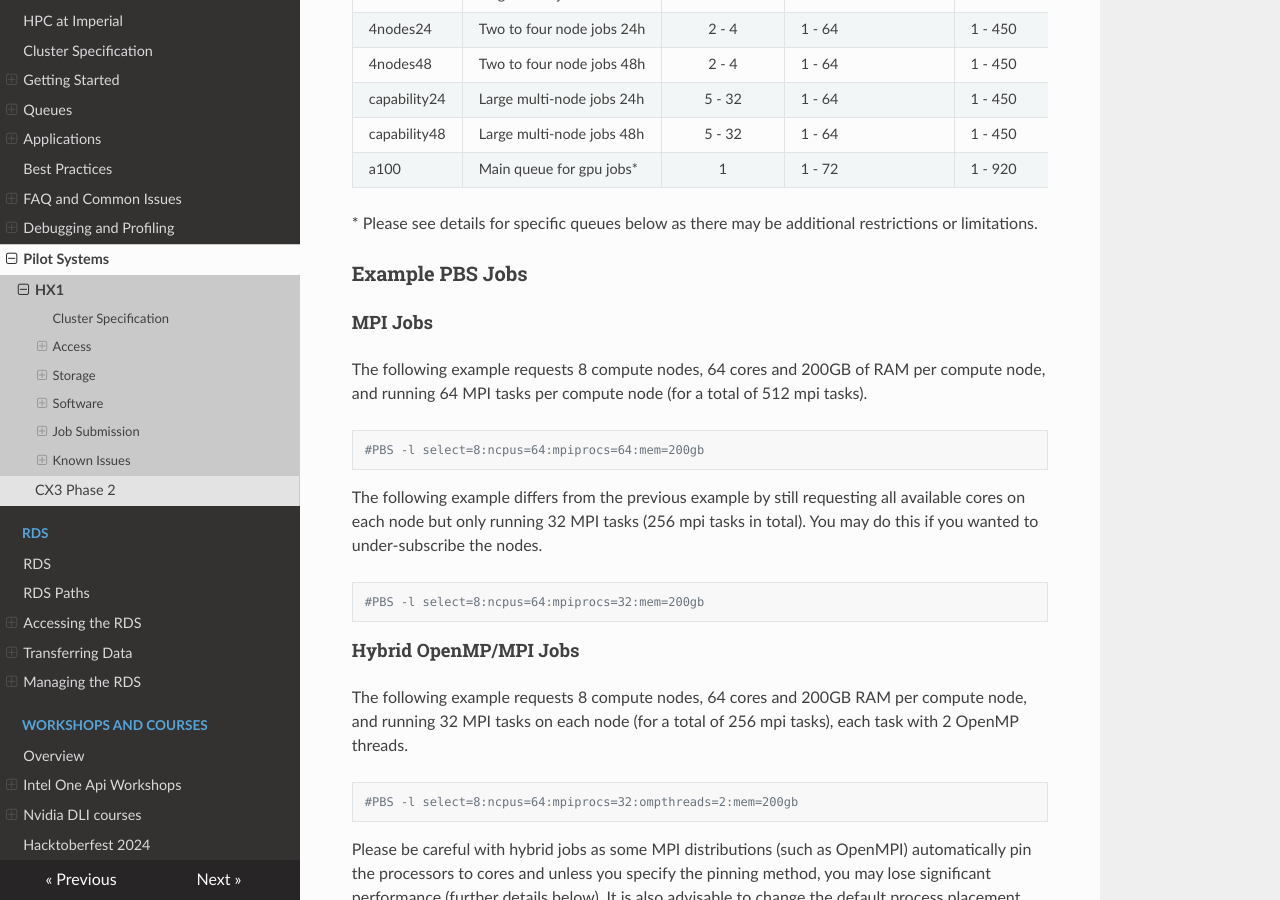
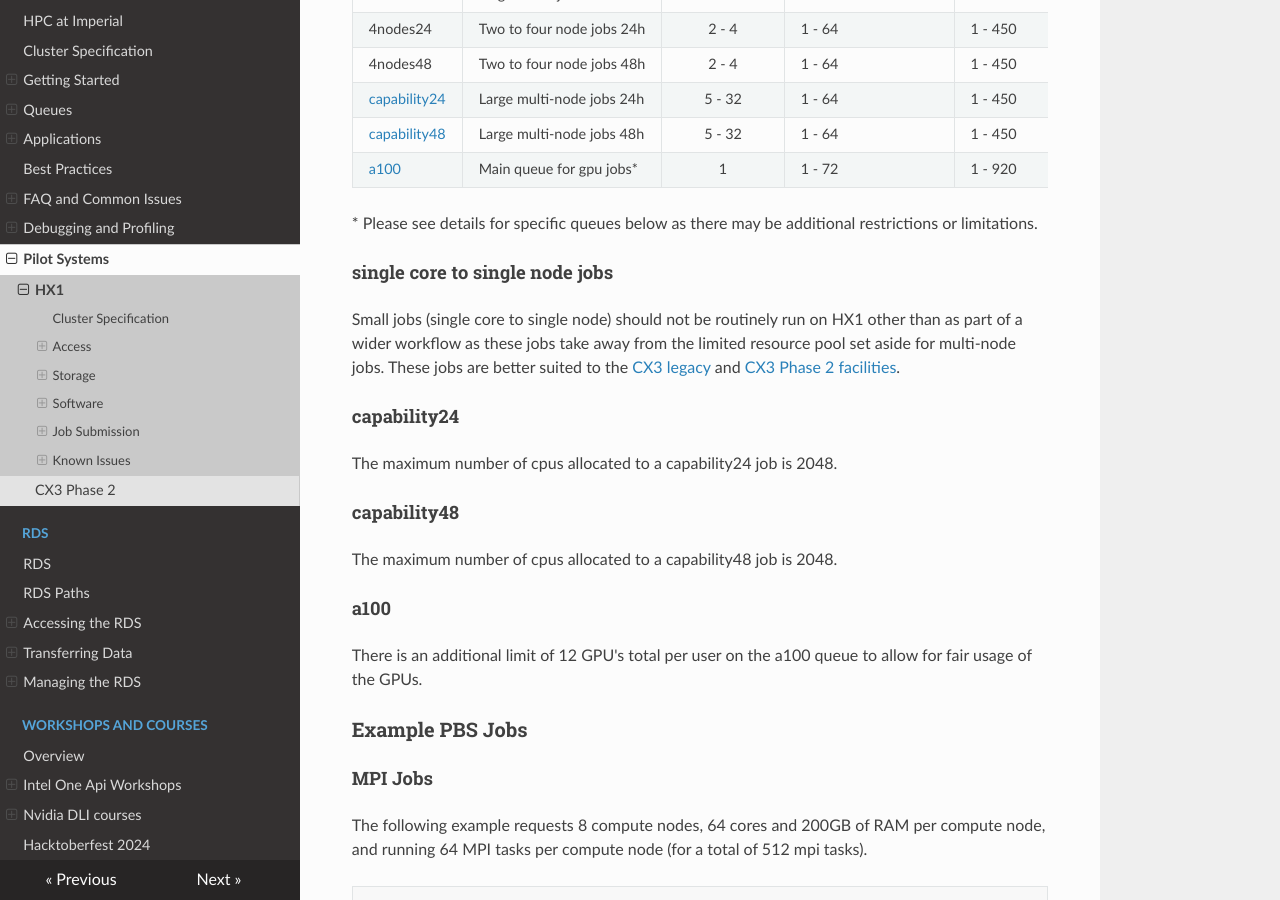
Before and after one commit to ImperialCollegeLondon/icl-rcs-user-guide, an MkDocs documentation site: the page built from docs/hpc/pilot/hx1.md, in a window 1280 px wide and 900 px high, scrolled down 9434 px. Built offline with MkDocs 1.6.1, drawn with Linux system fonts in a browser that asks for light colours; nearby versions of some CDN libraries.

Commit message:
Some fixes to links, update to text and cleanup prior to CX3 Phase 2 … (#51)
* Some fixes to links, update to text and cleanup prior to CX3 Phase 2 update to documentation.

* Updated GPU limits for phase 2 and HX1.

* Update docs/hpc/getting-started/index.md

Co-authored-by: David Hempston <cyber_veio@hotmail.com>

* Update docs/hpc/queues/mpi-jobs.md

Co-authored-by: David Hempston <cyber_veio@hotmail.com>

---------

Co-authored-by: David Hempston <cyber_veio@hotmail.com>

```diff
--- a/docs/hpc/pilot/hx1.md
+++ b/docs/hpc/pilot/hx1.md
@@ -346,17 +346,33 @@ The following queues of jobs are supported:
 
 | Queue | Use Cases | Nodes per job | No. of cores per node<br>(ncpus) | Mem per node<br>(GB) | Walltime<br>(hrs) |
 | ----- | --------- | :-------------: | ---------------------------- | -------- | -------------- |
-| small24 | Low core jobs 24h | 1 | 1 - 16 | 1 - 128 | 0 - 24 |
-| small72 | Low core jobs 72h | 1 | 1 - 16 | 1 - 128 | 24 - 72 |
-| medium24 | Single-node jobs 24h | 1 | 1 - 64 | 1 - 450 | 0 - 24 |
-| medium72 | Single-node jobs 72h | 1 | 1 - 64 | 1 - 450 | 24 - 72 |
+| [small24](#single-core-to-single-node-jobs) | Low core jobs 24h | 1 | 1 - 16 | 1 - 128 | 0 - 24 |
+| [small72](#single-core-to-single-node-jobs) | Low core jobs 72h | 1 | 1 - 16 | 1 - 128 | 24 - 72 |
+| [medium24](#single-core-to-single-node-jobs) | Single-node jobs 24h | 1 | 1 - 64 | 1 - 450 | 0 - 24 |
+| [medium72](#single-core-to-single-node-jobs) | Single-node jobs 72h | 1 | 1 - 64 | 1 - 450 | 24 - 72 |
 | 4nodes24 | Two to four node jobs 24h | 2 - 4 | 1 - 64 | 1 - 450 | 0 - 24 |
 | 4nodes48 | Two to four node jobs 48h | 2 - 4 | 1 - 64 | 1 - 450 | 24 - 48 |
-| capability24 | Large multi-node jobs 24h | 5 - 32 | 1 - 64 | 1 - 450 | 0 - 24 |
-| capability48 | Large multi-node jobs 48h | 5 - 32 | 1 - 64 | 1 - 450 | 24 - 48 |
-| a100 | Main queue for gpu jobs* | 1 | 1 - 72 | 1 - 920 | 0 - 72 |
+| [capability24](#capability24) | Large multi-node jobs 24h | 5 - 32 | 1 - 64 | 1 - 450 | 0 - 24 |
+| [capability48](#capability48) | Large multi-node jobs 48h | 5 - 32 | 1 - 64 | 1 - 450 | 24 - 48 |
+| [a100](#a100) | Main queue for gpu jobs* | 1 | 1 - 72 | 1 - 920 | 0 - 72 |
 
 \* Please see details for specific queues below as there may be additional restrictions or limitations.
+
+#### single core to single node jobs
+
+Small jobs (single core to single node) should not be routinely run on HX1 other than as part of a wider workflow as these jobs take away from the limited resource pool set aside for multi-node jobs. These jobs are better suited to the [CX3 legacy](../getting-started/index.md) and [CX3 Phase 2 facilities](./cx3-phase2.md).
+
+#### capability24
+
+The maximum number of cpus allocated to a capability24 job is 2048.
+
+#### capability48
+
+The maximum number of cpus allocated to a capability48 job is 2048.
+
+#### a100
+
+There is an additional limit of 12 GPU's total per user on the a100 queue to allow for fair usage of the GPUs.
 
 ### Example PBS Jobs
 #### MPI Jobs
```
Also changed, not shown: docs/hpc/getting-started/index.md (+9 -5 lines), docs/hpc/getting-started/running-your-first-job.md (+4 -4 lines), docs/hpc/pilot/cx3-phase2.md (+2 -2 lines), docs/hpc/queues/job-sizing-guidance.md (+5 -5 lines), docs/hpc/queues/mpi-jobs.md (+4 -4 lines).
